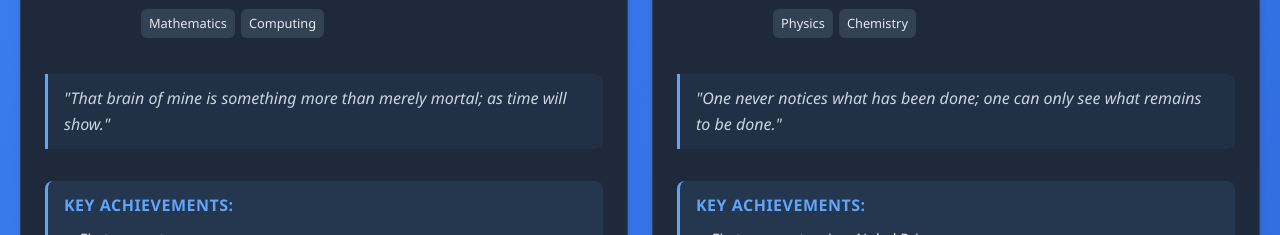
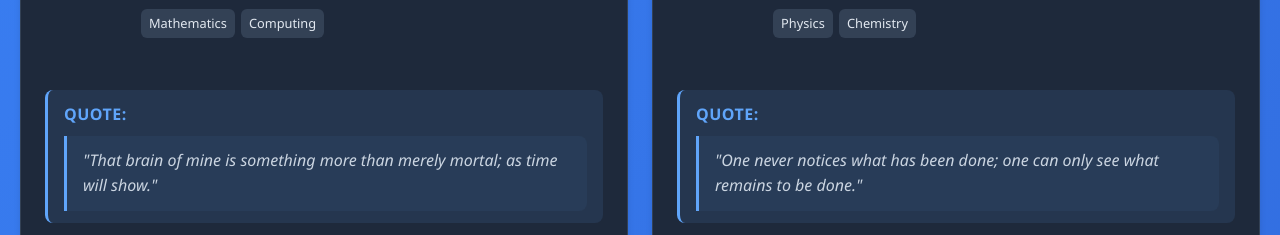
Before and after one commit to DynamicDevices/female-stem-pioneers, a website: page index.html in a window 1280 px wide. Shown: the part 717-952 px from the top of the page. Drawn offline with Linux system fonts and the light colour scheme.

Commit message:
Add title to quote box with consistent styling

```diff
--- a/css/styles.css
+++ b/css/styles.css
@@ -2062,10 +2062,27 @@ body.light-theme .mobile-menu-toggle span {
 }
 
 .pioneer-quote {
+    background: rgba(96, 165, 250, 0.1);
+    padding: 12px 16px;
+    border-radius: 8px;
+    margin: 16px 0;
+    border-left: 3px solid #60a5fa;
+}
+
+.pioneer-quote h4 {
+    color: #60a5fa;
+    font-size: 1rem;
+    font-weight: 600;
+    margin-bottom: 8px;
+    text-transform: uppercase;
+    letter-spacing: 0.5px;
+}
+
+.pioneer-quote blockquote {
     font-style: italic;
     color: #cbd5e1;
-    margin-bottom: 16px;
     font-size: 1rem;
+    margin: 0;
     padding-left: 16px;
     border-left: 3px solid #60a5fa;
     background: rgba(96, 165, 250, 0.05);
--- a/js/app.js
+++ b/js/app.js
@@ -181,9 +181,12 @@ class PioneersApp {
       </div>
 
       <div class="pioneer-content">
-        <blockquote class="pioneer-quote">
-          "${pioneer.quote}"
-        </blockquote>
+        <div class="pioneer-quote">
+          <h4>Quote:</h4>
+          <blockquote>
+            "${pioneer.quote}"
+          </blockquote>
+        </div>
 
         <div class="pioneer-achievements">
           <h4>Key Achievements:</h4>
```
